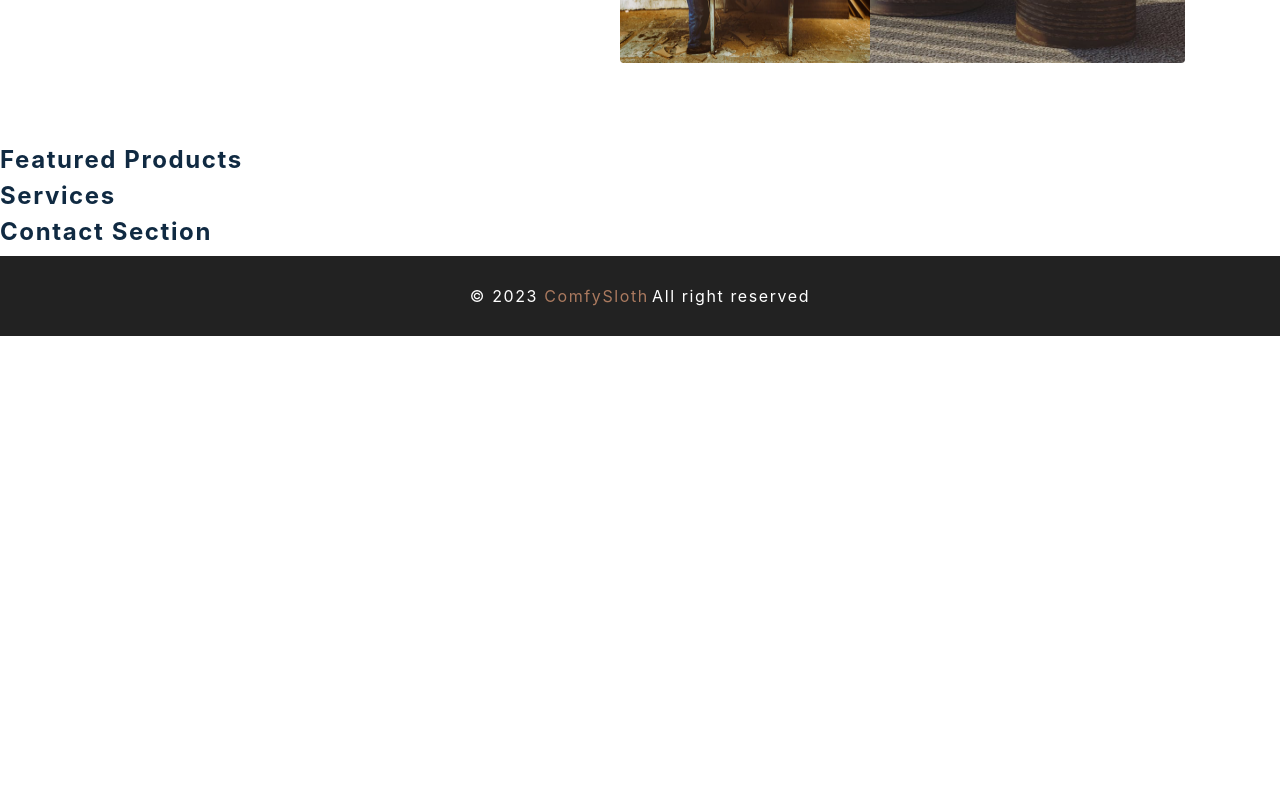
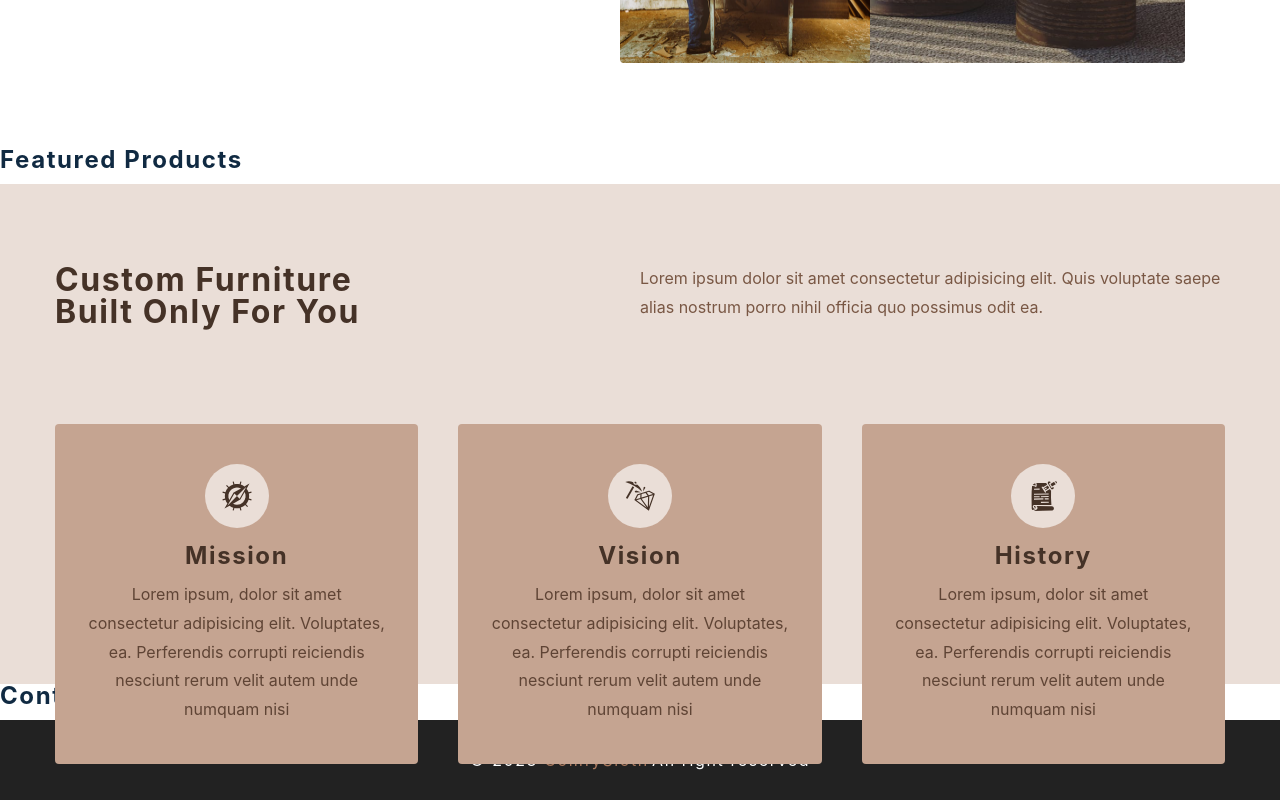
Before and after one commit to OkanAcioglu/comfy-sloth, a React (Create React App) app: page / in a window 1280 px wide. Shown: the part 652-1452 px from the top of the page. Before the commit the page ends 988 px from the top, so only its background shows below. Built offline with nearby package versions, Linux system fonts and the light colour scheme; the HTML template or start-up script is replaced by a standard one.

Commit message:
homepage-services

```diff
--- a/src/components/Services.js
+++ b/src/components/Services.js
@@ -3,7 +3,35 @@
 import { services } from '../utils/constants'
 
 const Services = () => {
-  return <h4>services </h4>
+  return (
+    <Wrapper>
+      <div className='section-center'>
+        <article className='header'>
+          <h3>
+            custom furniture <br />
+            built only for you
+          </h3>
+          <p>
+            Lorem ipsum dolor sit amet consectetur adipisicing elit. Quis
+            voluptate saepe alias nostrum porro nihil officia quo possimus odit
+            ea.
+          </p>
+        </article>
+        <div className='services-center'>
+          {services.map((service) => {
+            const { id, icon, title, text } = service
+            return (
+              <article key={id} className='service'>
+                <span className='icon'> {icon}</span>
+                <h4>{title}</h4>
+                <p>{text}</p>
+              </article>
+            )
+          })}
+        </div>
+      </div>
+    </Wrapper>
+  )
 }
 
 const Wrapper = styled.section`
```
